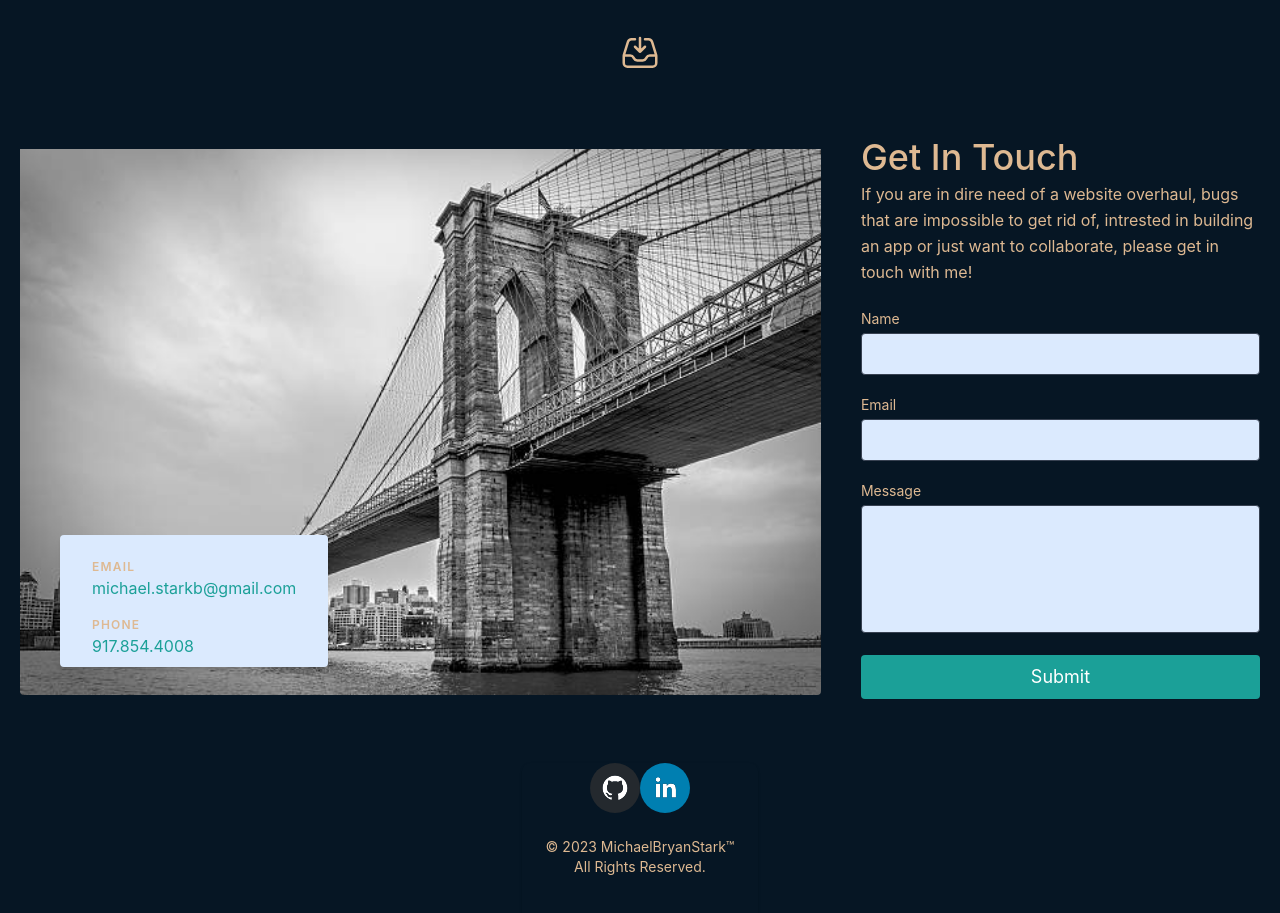
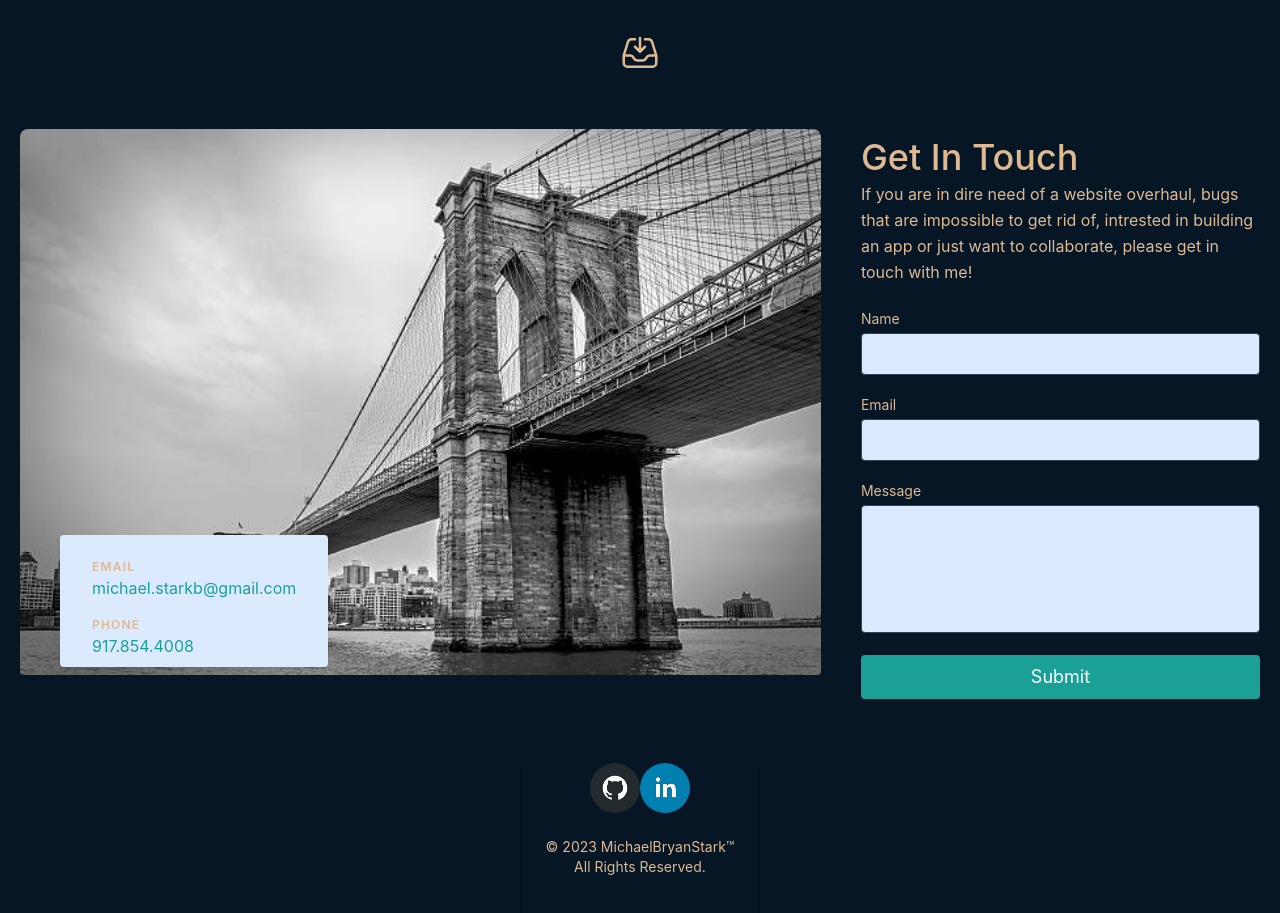
Before and after one commit to michaelbryanstark/new-portfolio, a React (Create React App) app: page / in a window 1280 px wide. Shown: the part 2480-3393 px from the top of the page. Built offline with nearby package versions, Linux system fonts and the light colour scheme.

Commit message:
removed darkmode background from footer, fixed bridge image top

```diff
--- a/src/components/Contact.js
+++ b/src/components/Contact.js
@@ -43,7 +43,7 @@ export default function Contact() {
           <img
             width="100%"
             height="100%"
-            className="absolute inset-0 rounded pt-5"
+            className="absolute inset-0 rounded"
             src="./brooklyn.jpg"
             alt="brooklyn"
           />
--- a/src/components/Footer.js
+++ b/src/components/Footer.js
@@ -4,7 +4,7 @@ import { SocialIcon } from 'react-social-icons';
 export default function Footer() {
     return (
         <div className="flex flex-wrap justify-center">
-            <footer class=" bg-[#061624] rounded-lg shadow m-4 dark:bg-gray-800 pb-60">
+            <footer class=" bg-[#061624] rounded-lg shadow m-4 pb-60">
             <ul class="flex flex-wrap justify-center">
                 <li>
                     <SocialIcon className="nav-item" fgColor="white" url="https://github.com/michaelbryanstark" target="_blank"/>
@@ -14,7 +14,7 @@ export default function Footer() {
                 </li>
             </ul>
                 <div class="w-full mx-auto container md:p-6 p-4 md:flex md:items-center md:justify-between">
-                <span class="text-sm text-[#DEB992] sm:text-center dark:text-gray-400">© 2023 <a href="https://flowbite.com/" class="hover:underline">MichaelBryanStark™</a>
+                <span class="text-sm text-[#DEB992] sm:text-center">© 2023 <a href="https://flowbite.com/" class="hover:underline">MichaelBryanStark™</a>
                 <p>All Rights Reserved.</p>
                 </span>
                 </div>
```
